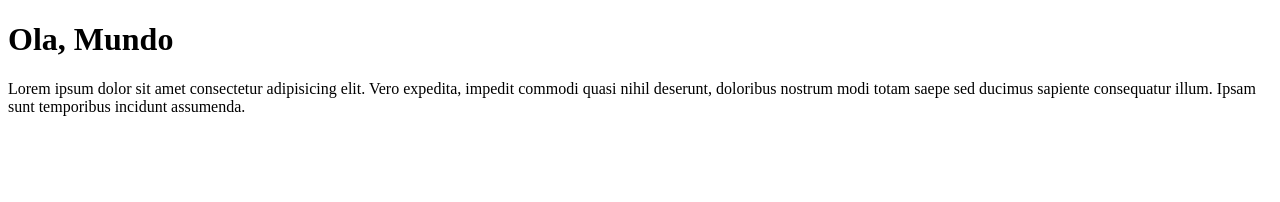
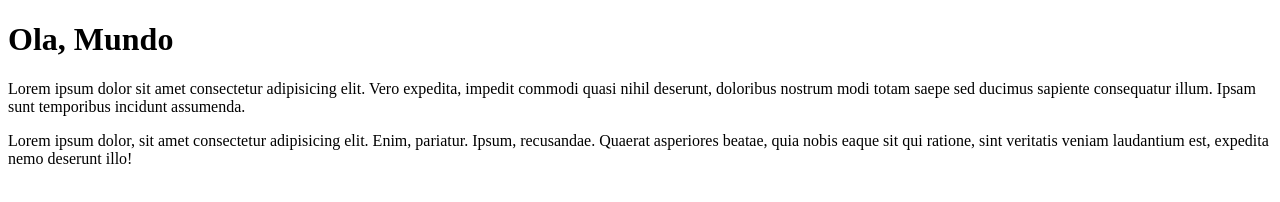
Before and after one commit to OmarCam/MisProyectos, a plain HTML site: page siteEjemplo/index.html in a window 1280 px wide. Drawn offline with Linux system fonts and the light colour scheme.

Commit message:
Adicione un parrafo

```diff
--- a/siteEjemplo/index.html
+++ b/siteEjemplo/index.html
@@ -13,5 +13,11 @@
       sed ducimus sapiente consequatur illum. Ipsam sunt temporibus incidunt
       assumenda.
     </p>
+    <p>
+      Lorem ipsum dolor, sit amet consectetur adipisicing elit. Enim, pariatur.
+      Ipsum, recusandae. Quaerat asperiores beatae, quia nobis eaque sit qui
+      ratione, sint veritatis veniam laudantium est, expedita nemo deserunt
+      illo!
+    </p>
   </body>
 </html>
```
